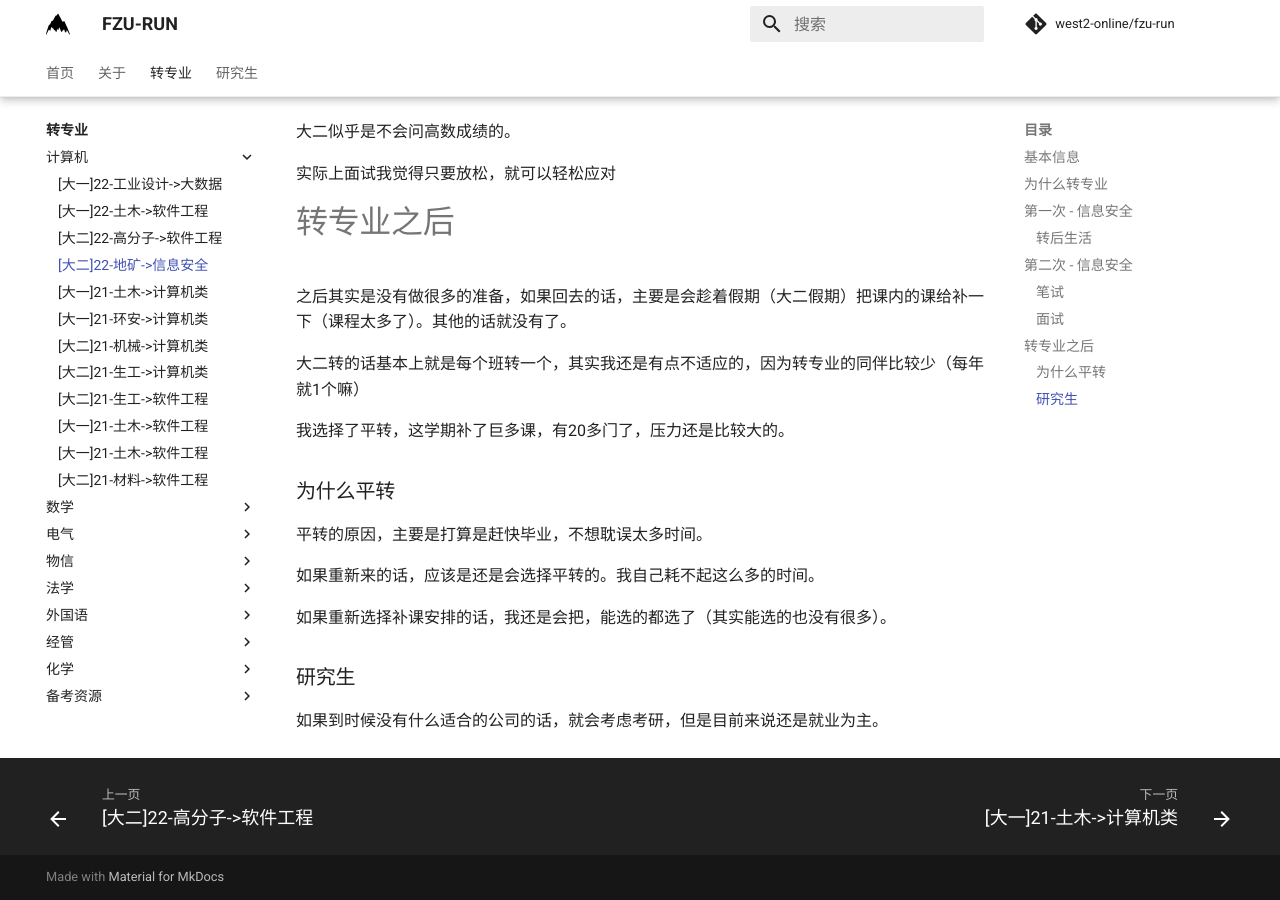
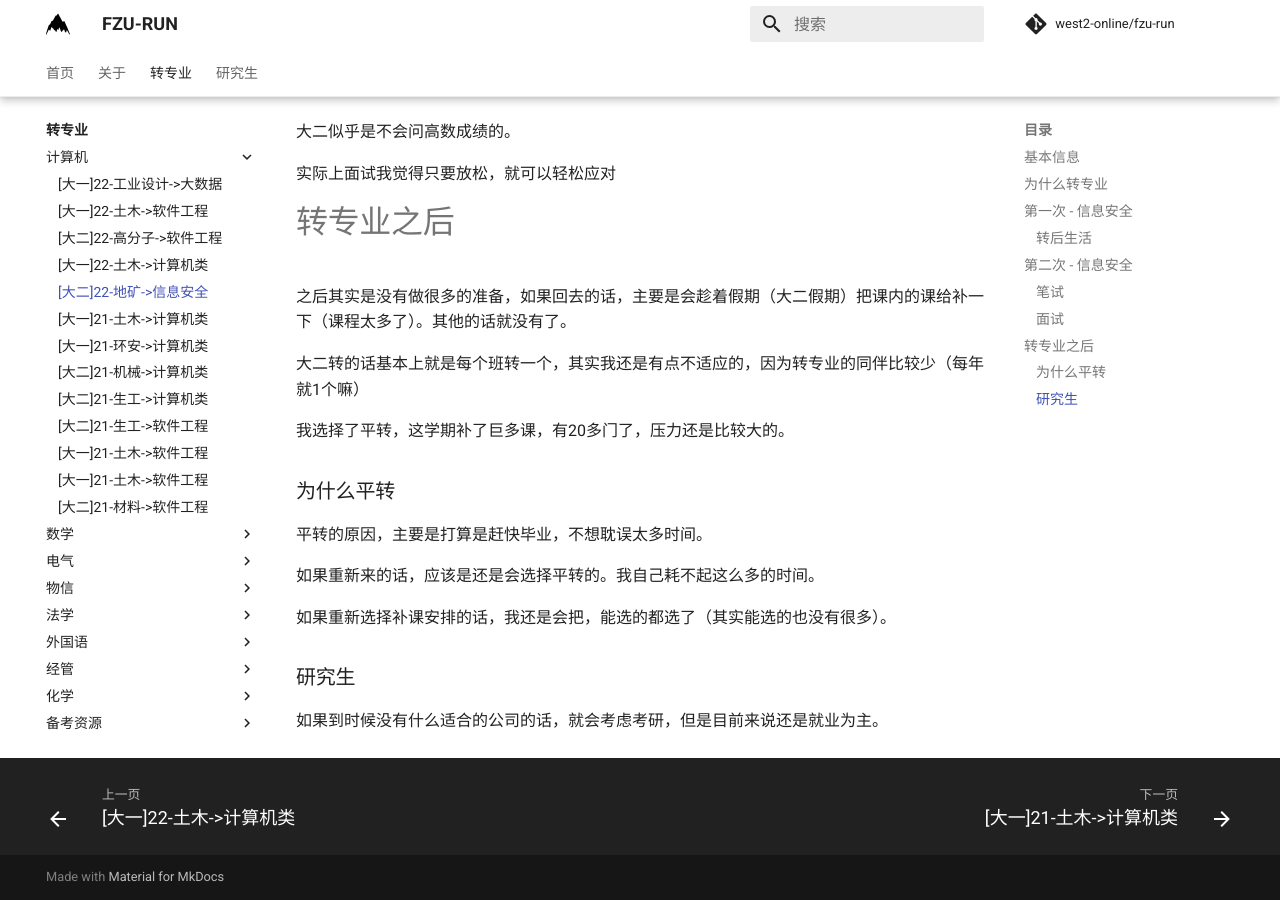
Before and after one commit to west2-online/fzu-run, an MkDocs documentation site: the page built from docs/change-major/cs/9.md, in a window 1280 px wide and 900 px high, scrolled down 2121 px. Built offline with MkDocs 1.6.1 and Material for MkDocs 9.7.7, drawn with Linux system fonts in a browser that asks for light colours; comment, search, counter and statistics services are not loaded.

Commit message:
update: mkdocs.yml

```diff
--- a/mkdocs.yml
+++ b/mkdocs.yml
@@ -11,6 +11,7 @@ nav:
             - '[大一]22-工业设计->大数据': change-major/cs/12.md
             - '[大一]22-土木->软件工程': change-major/cs/11.md
             - '[大二]22-高分子->软件工程': change-major/cs/10.md
+            - '[大一]22-土木->计算机类': change-major/cs/230810.md
             - '[大二]22-地矿->信息安全': change-major/cs/9.md
             - '[大一]21-土木->计算机类': change-major/cs/1.md
             - '[大一]21-环安->计算机类': change-major/cs/6.md
```
